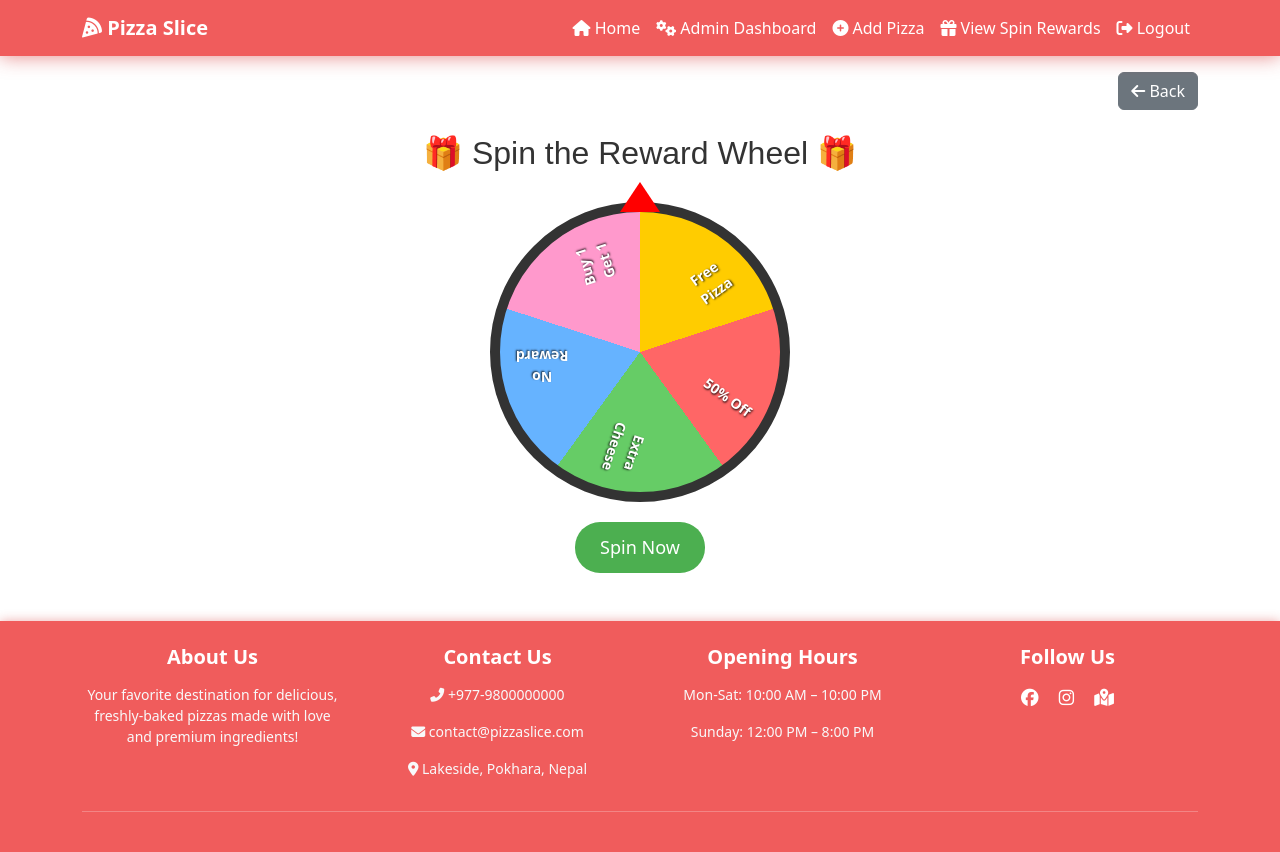
After one commit to Sajani11/MyPizzaApp, a Flask app: page /spin in a window 1280 px wide. The commit adds this page. Run offline with Flask 3, Linux system fonts and the light colour scheme; the visitor is signed in with stand-in values (Sample User, id 1); data that the repository does not hold is empty; some libraries are stand-ins or nearby versions.

Commit message:
Added feature: Added reward wheel , referrals

```diff
--- a/app.py
+++ b/app.py
@@ -1,9 +1,10 @@
-from flask import Flask, render_template,session,request,flash,redirect,url_for
+from flask import Flask, render_template,session,request,flash,redirect,url_for , jsonify
 from werkzeug.security import generate_password_hash, check_password_hash
 from flask_mysqldb import MySQL
 from flask_apscheduler import APScheduler
-from datetime import datetime, timedelta
+from datetime import datetime, timedelta, date
 from PIL import Image
+import random, string
 from io import BytesIO
 
 from config import Config ,ConfigScheduler
@@ -368,6 +369,171 @@ def update_status(order_id):
     flash("Order status updated successfully!", "success")
     return redirect(url_for('admin_dashboard'))  # Adjust this to where you want to redirect after updating
 
+@app.route('/add-to-cart/<int:pizza_id>', methods=['POST'])
+def add_to_cart(pizza_id):
+    if 'user_id' not in session:
+        flash("Please login first", "danger")
+        return redirect(url_for('login'))
+
+    quantity = int(request.form.get('quantity', 1))
+    user_id = session['user_id']
+
+    cursor = mysql.connection.cursor()
+    cursor.execute("INSERT INTO cart (user_id, pizza_id, quantity) VALUES (%s, %s, %s)",
+                   (user_id, pizza_id, quantity))
+    mysql.connection.commit()
+
+    flash("Pizza added to cart!", "success")
+    return redirect(url_for('home'))
+
+@app.route('/cart')
+def view_cart():
+    if 'user_id' not in session:
+        flash("Login to view your cart", "warning")
+        return redirect(url_for('login'))
+
+    user_id = session['user_id']
+    cursor = mysql.connection.cursor(MySQLdb.cursors.DictCursor)
+    cursor.execute("""
+        SELECT c.id as cart_id, p.id as pizza_id, p.name, p.price, c.quantity, (p.price * c.quantity) as subtotal
+        FROM cart c
+        JOIN pizzas p ON c.pizza_id = p.id
+        WHERE c.user_id = %s
+    """, (user_id,))
+    cart_items = cursor.fetchall()
+
+    total = sum(item['subtotal'] for item in cart_items)
+
+    return render_template('cart.html', cart_items=cart_items, total=total)
+
+@app.route('/remove-from-cart/<int:cart_id>', methods=['POST'])
+def remove_from_cart(cart_id):
+    cursor = mysql.connection.cursor()
+    cursor.execute("DELETE FROM cart WHERE id = %s AND user_id = %s", (cart_id, session['user_id']))
+    mysql.connection.commit()
+    flash("Item removed from cart", "info")
+    return redirect(url_for('view_cart'))
+
+@app.route('/checkout-cart', methods=['POST'])
+def checkout_cart():
+    user_id = session['user_id']
+    cursor = mysql.connection.cursor()
+    cursor.execute("SELECT pizza_id, quantity FROM cart WHERE user_id = %s", (user_id,))
+    items = cursor.fetchall()
+
+    for item in items:
+        cursor.execute("INSERT INTO orders (user_id, pizza_id, size, quantity, total_price, status) "
+                       "SELECT %s, %s, %s, %s, price * %s, %s FROM pizzas WHERE id = %s",
+                       (user_id, item[0], 'small', item[1], item[1], 'pending', item[0]))
+
+    cursor.execute("DELETE FROM cart WHERE user_id = %s", (user_id,))
+    mysql.connection.commit()
+
+    flash("Order placed from cart!", "success")
+    return redirect(url_for('orders'))
+
+
+def generate_referral_code(length=6):
+    return ''.join(random.choices(string.ascii_uppercase + string.digits, k=length))
+
+@app.route('/referral')
+def referral():
+    if 'user_id' not in session:
+        flash("Login required", "warning")
+        return redirect(url_for('login'))
+
+    user_id = session['user_id']
+    cursor = mysql.connection.cursor()
+    cursor.execute("SELECT referral_code FROM referrals WHERE user_id = %s", (user_id,))
+    result = cursor.fetchone()
+
+    if not result:
+        code = generate_referral_code()
+        cursor.execute("INSERT INTO referrals (user_id, referral_code) VALUES (%s, %s)", (user_id, code))
+        mysql.connection.commit()
+        referral_code = code
+    else:
+        referral_code = result[0]
+
+    return render_template("referral.html", referral_code=referral_code)
+
+@app.route('/spin')
+def spin_wheel():
+    if 'user_id' not in session:
+        flash("Login to spin the wheel!", "danger")
+        return redirect(url_for('login'))
+
+    user_id = session['user_id']
+    today = date.today()
+
+    cursor = mysql.connection.cursor()
+    cursor.execute("""
+        SELECT COUNT(*) FROM spin_rewards
+        WHERE user_id = %s AND DATE(created_at) = %s
+    """, (user_id, today))
+    count = cursor.fetchone()[0]
+
+    if count >= 1:
+        # User has already spun for today
+        return render_template('spin.html', message="You have already spun today! Try again tomorrow.")
+
+    # If user hasn't spun yet, show the wheel
+    return render_template('spin.html', message=None)
+
+
+@app.route('/get-spin-reward')
+def get_spin_reward():
+    if 'user_id' not in session:
+        return jsonify({'error': 'Login required'}), 403
+
+    user_id = session['user_id']
+    today = date.today()
+
+    cursor = mysql.connection.cursor()
+    cursor.execute("""
+        SELECT COUNT(*) FROM spin_rewards
+        WHERE user_id = %s AND DATE(created_at) = %s
+    """, (user_id, today))
+    count = cursor.fetchone()[0]
+
+    if count >= 1:
+        return jsonify({'reward': 'Already Spun Today'})
+
+    reward = random.choice(['Free Pizza', '50% Off', 'Extra Cheese', 'No Reward', 'Buy 1 Get 1'])
+    cursor.execute("INSERT INTO spin_rewards (user_id, reward) VALUES (%s, %s)", (user_id, reward))
+    mysql.connection.commit()
+
+    return jsonify({'reward': reward})
+
+@app.route('/my-rewards')
+def view_rewards():
+    if 'user_id' not in session:
+        flash("Login required", "danger")
+        return redirect(url_for('login'))
+
+    cursor = mysql.connection.cursor(MySQLdb.cursors.DictCursor)
+    cursor.execute("SELECT reward, created_at FROM spin_rewards WHERE user_id = %s ORDER BY created_at DESC",
+                   (session['user_id'],))
+    rewards = cursor.fetchall()
+
+    return render_template("rewards.html", rewards=rewards)
+
+@app.route('/admin/spin-rewards')
+def admin_spin_rewards():
+    if 'user_id' not in session or session.get('role') != 'admin':
+        flash("Admin access only.", "danger")
+        return redirect(url_for('login'))
+
+    cursor = mysql.connection.cursor(MySQLdb.cursors.DictCursor)
+    cursor.execute("""
+        SELECT sr.id, u.username, sr.reward, sr.created_at
+        FROM spin_rewards sr
+        JOIN users u ON sr.user_id = u.id
+        ORDER BY sr.created_at DESC
+    """)
+    rewards = cursor.fetchall()
+
+    return render_template("admin_spin_rewards.html", rewards=rewards)
 
 if __name__ == '__main__':
     app.run(debug=True, port=5000)
--- a/templates/admin_dashboard.html
+++ b/templates/admin_dashboard.html
@@ -2,6 +2,7 @@
 
 {% block content %}
 <h2 class="mb-4">All Orders</h2>
+
 <form method="GET" action="{{ url_for('admin_dashboard') }}" class="mb-3 d-flex" role="search">
   <input type="text" name="q" class="form-control me-2" placeholder="Search by user, address, or pizza..." value="{{ request.args.get('q', '') }}">
   <button class="btn btn-outline-primary" type="submit">Search</button>
--- a/templates/home.html
+++ b/templates/home.html
@@ -2,7 +2,8 @@
 {% block content %}
 
 <h1 class="text-center text-danger mb-4 gsap-heading">
-  🍕 You Order We Deliver
+  🍕 You Order We Deliver <br />
+  <br />We offer spin rewards!!
 </h1>
 
 <div class="container mt-4">
--- a/templates/layout.html
+++ b/templates/layout.html
@@ -52,6 +52,26 @@
                 <i class="fas fa-receipt"></i> My Orders
               </a>
             </li>
+            <li class="nav-item">
+              <a class="nav-link" href="{{ url_for('view_cart') }}">
+                <i class="fas fa-shopping-cart"></i> Cart
+              </a>
+            </li>
+            <li class="nav-item">
+              <a class="nav-link" href="{{ url_for('referral') }}">
+                <i class="fas fa-user-friends"></i> Referral
+              </a>
+            </li>
+            <li class="nav-item">
+              <a class="nav-link" href="{{ url_for('view_rewards') }}">
+                <i class="fas fa-gift"></i> My Rewards
+              </a>
+            </li>
+            <li class="nav-item">
+              <a class="nav-link" href="{{ url_for('spin_wheel') }}">
+                <i class="fas fa-dice"></i> Spin
+              </a>
+            </li>
             {% elif session.get('role') == 'admin' %}
             <!-- Admin-specific nav -->
             <li class="nav-item">
@@ -63,6 +83,11 @@
             <li class="nav-item">
               <a class="nav-link" href="{{ url_for('add_pizza') }}">
                 <i class="fas fa-plus-circle"></i> Add Pizza
+              </a>
+            </li>
+            <li class="nav-item">
+              <a class="nav-link" href="{{ url_for('admin_spin_rewards') }}">
+                <i class="fas fa-gift"></i> View Spin Rewards
               </a>
             </li>
             {% endif %}
@@ -88,6 +113,7 @@
         </div>
       </div>
     </nav>
+
     <!-- Back Button -->
     {% if request.endpoint != 'home' %}
     <div class="container mt-3 d-flex justify-content-end">
@@ -125,7 +151,7 @@
       <div class="container py-4">
         <div class="row">
           <div class="col-md-3">
-            <h5>About Pizza Center</h5>
+            <h5>About Us</h5>
             <p>
               Your favorite destination for delicious, freshly-baked pizzas made
               with love and premium ingredients!
@@ -135,7 +161,7 @@
           <div class="col-md-3">
             <h5>Contact Us</h5>
             <p><i class="fas fa-phone-alt"></i> +977-9800000000</p>
-            <p><i class="fas fa-envelope"></i> contact@pizzacenter.com</p>
+            <p><i class="fas fa-envelope"></i> contact@pizzaslice.com</p>
             <p>
               <i class="fas fa-map-marker-alt"></i> Lakeside, Pokhara, Nepal
             </p>
--- /dev/null
+++ b/templates/spin.html
@@ -0,0 +1,144 @@
+{% extends "layout.html" %} {% block content %}
+<h2 style="text-align: center; font-family: 'Arial', sans-serif; color: #333">
+  🎁 Spin the Reward Wheel 🎁
+</h2>
+
+<div id="wheel-container">
+  <div id="wheel">
+    <div class="segment" style="transform: rotate(0deg)">
+      <span class="segment-label">Free Pizza</span>
+    </div>
+    <div class="segment" style="transform: rotate(72deg)">
+      <span class="segment-label">50% Off</span>
+    </div>
+    <div class="segment" style="transform: rotate(144deg)">
+      <span class="segment-label">Extra Cheese</span>
+    </div>
+    <div class="segment" style="transform: rotate(216deg)">
+      <span class="segment-label">No Reward</span>
+    </div>
+    <div class="segment" style="transform: rotate(288deg)">
+      <span class="segment-label">Buy 1 Get 1</span>
+    </div>
+    <div id="pointer"></div>
+  </div>
+  <button id="spin-btn">Spin Now</button>
+  <div id="result"></div>
+</div>
+
+<script>
+  const rewards = [
+    "Free Pizza",
+    "50% Off",
+    "Extra Cheese",
+    "No Reward",
+    "Buy 1 Get 1",
+  ];
+  const angles = [0, 72, 144, 216, 288];
+
+  document.getElementById("spin-btn").addEventListener("click", () => {
+    fetch("/get-spin-reward")
+      .then((res) => res.json())
+      .then((data) => {
+        const reward = data.reward;
+        if (reward === "Already Spun Today") {
+          document.getElementById("result").innerText =
+            "You already spun today. Try again tomorrow!";
+          return;
+        }
+        const index = rewards.indexOf(reward);
+        const spinAngle = 360 * 5 + angles[index];
+        document.getElementById(
+          "wheel"
+        ).style.transform = `rotate(${spinAngle}deg)`;
+        setTimeout(() => {
+          document.getElementById(
+            "result"
+          ).innerText = `🎉 You won: ${reward} 🎉`;
+        }, 5200);
+      });
+  });
+</script>
+
+<style>
+  #wheel-container {
+    text-align: center;
+    margin-top: 30px;
+  }
+
+  #wheel {
+    width: 300px;
+    height: 300px;
+    border-radius: 50%;
+    border: 10px solid #333;
+    position: relative;
+    margin: 0 auto 20px;
+    background: conic-gradient(
+      #ffcc00 0% 20%,
+      #ff6666 20% 40%,
+      #66cc66 40% 60%,
+      #66b3ff 60% 80%,
+      #ff99cc 80% 100%
+    );
+    transition: transform 5s ease-out;
+  }
+
+  .segment {
+    position: absolute;
+    width: 50%;
+    height: 50%;
+    top: 0;
+    left: 50%;
+    transform-origin: 0% 100%;
+    display: flex;
+    justify-content: center;
+    align-items: center;
+  }
+
+  .segment-label {
+    transform: rotate(-36deg);
+    color: white;
+    font-size: 14px;
+    font-weight: bold;
+    text-shadow: 1px 1px 2px rgba(0, 0, 0, 0.8);
+    width: 60px;
+    text-align: center;
+  }
+
+  #pointer {
+    width: 0;
+    height: 0;
+    border-left: 20px solid transparent;
+    border-right: 20px solid transparent;
+    border-bottom: 30px solid red;
+    position: absolute;
+    top: -30px;
+    left: 50%;
+    transform: translateX(-50%);
+    z-index: 10;
+  }
+
+  #spin-btn {
+    padding: 12px 25px;
+    font-size: 18px;
+    border-radius: 25px;
+    background-color: #4caf50;
+    color: white;
+    border: none;
+    cursor: pointer;
+    transition: background-color 0.3s ease;
+  }
+
+  #spin-btn:hover {
+    background-color: #45a049;
+  }
+
+  #result {
+    margin-top: 20px;
+    font-size: 20px;
+    font-weight: bold;
+    color: #333;
+    font-family: "Arial", sans-serif;
+  }
+</style>
+{% endblock %}
```
Also changed, not shown: templates/admin_spin_rewards.html (added, +32 -0 lines), templates/cart.html (added, +44 -0 lines), templates/referral.html (added, +10 -0 lines), templates/rewards.html (added, +30 -0 lines).
